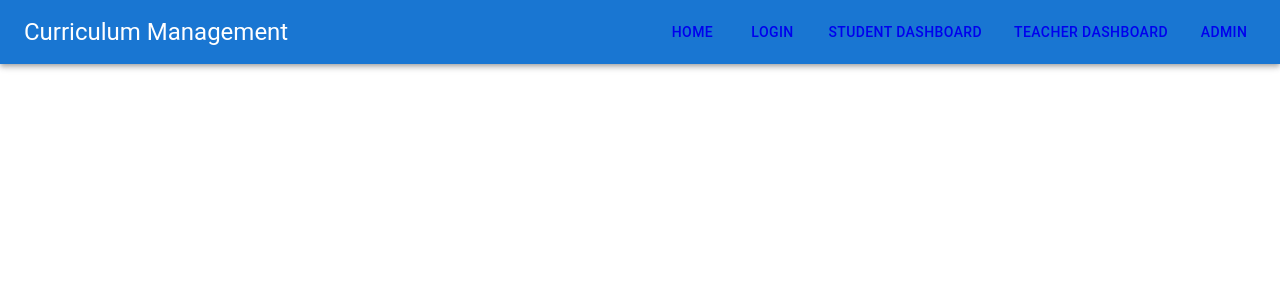
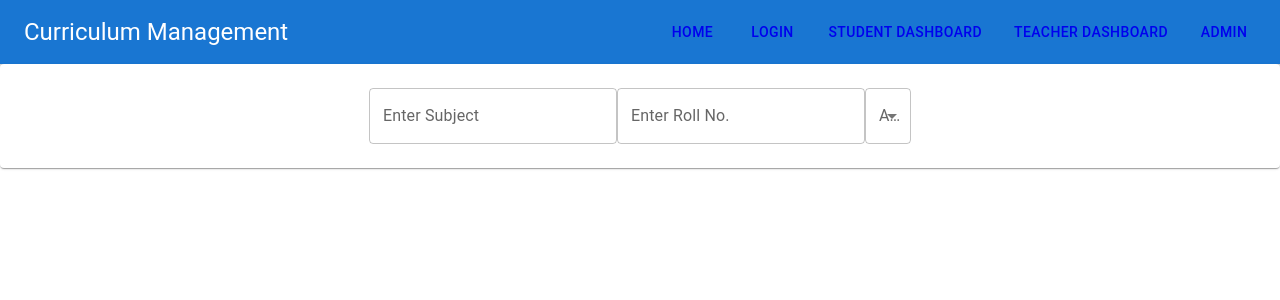
Before and after one commit to Ansh1902396/ISD-project-lnmiit, a React (Create React App) app in the folder project/: page /AddDropCourse in a window 1280 px wide. Shown: the top 300 px of the page. Built offline with nearby package versions, Linux system fonts and the light colour scheme; no server answers.

Commit message:
modified:   project/src/App.js 	new file:   project/src/pages/AddDropCourse.js 	modified:   project/src/pages/StudentDashboard.js

```diff
--- a/project/src/App.js
+++ b/project/src/App.js
@@ -8,6 +8,7 @@ import CurrentSemester from "./pages/CurrentSemester";
 import PreviousSemester from "./pages/PreviousSemester";
 import CurrentSemesterTeacher from "./pages/CurrentSemesterTeacher";
 import PreviousSemesterTeacher from "./pages/PreviousSemesterTeacher";
+import AddDropCourse from "./pages/AddDropCourse";
 import Admin from "./pages/Admin";
 import { Route, Routes } from "react-router-dom";
 import { createTheme, ThemeProvider } from "@mui/material";
@@ -55,6 +56,7 @@ function App() {
             <Route path="/CurrentSemesterTeacher" element={<CurrentSemesterTeacher/>}></Route>
             <Route path="/PreviousSemesterTeacher" element={<PreviousSemesterTeacher/>}></Route>
             <Route path="/Admin" element = {<Admin/>}></Route>
+            <Route path="/AddDropCourse" element = {<AddDropCourse/>}></Route>
           </Routes>
         </Box>
       </CssBaseline>
--- /dev/null
+++ b/project/src/pages/AddDropCourse.js
@@ -0,0 +1,43 @@
+import { Grid, Paper, TextField } from "@mui/material";
+import Box from '@mui/material/Box';
+import InputLabel from '@mui/material/InputLabel';
+import MenuItem from '@mui/material/MenuItem';
+import FormControl from '@mui/material/FormControl';
+import Select from '@mui/material/Select';
+
+const AddDropCourse = () => {
+    return (
+        <Grid align = 'center'>
+            <Grid item xs = {12}>
+            <Paper sx = {{padding: 3}}>
+            <TextField
+                name="subject"
+                variant="outlined"
+                label="Enter Subject"
+
+            />
+            <TextField
+                name="roll no."
+                variant="outlined"
+                label="Enter Roll No."
+
+            />
+
+                <FormControl sx={{minwidth : 120}} >
+                    <InputLabel>Add/Drop</InputLabel>
+                    <Select
+                        labelId="demo-simple-select-label"
+                        label="Add/DropSelect"
+                    >
+                    <MenuItem value={"Add"}>Add</MenuItem>
+                    <MenuItem value={"Drop"}>Drop</MenuItem>
+                    </Select>
+                </FormControl>
+
+            </Paper>
+            </Grid>
+        </Grid>
+    );
+}
+
+export default AddDropCourse;
--- a/project/src/pages/StudentDashboard.js
+++ b/project/src/pages/StudentDashboard.js
@@ -1,4 +1,4 @@
-import { Grid,Paper,Typography,Card,CardContent, CardActionArea} from "@mui/material";
+import { Grid,Paper,Typography,Card,CardContent, CardActionArea, Button} from "@mui/material";
 import { Link as RouterLink } from "react-router-dom";
 
 
@@ -7,8 +7,17 @@ const StudentDashboard = () => {
             <Paper sx ={{ margin: "3 auto", padding: 3}} spacing = {3} variant="outlined" elevation={2}>
 
                 <Grid container align = 'center' spacing={2}>
-                    <Grid item xs = {12}>
+                    <Grid item xs = {8}>
                         <Typography variant = "h3"  >Choose Semester :</Typography>
+                    </Grid>
+                    <Grid item xs = {4}>
+                        <Button component = {RouterLink}
+                            name="addDropCourseButton"
+                            type="submit"
+                            variant="contained"
+                            to ="/AddDropCourse"
+                        >Add/Drop Course
+                        </Button>
                     </Grid>
 
                     <Grid item xs = {6}>
```
